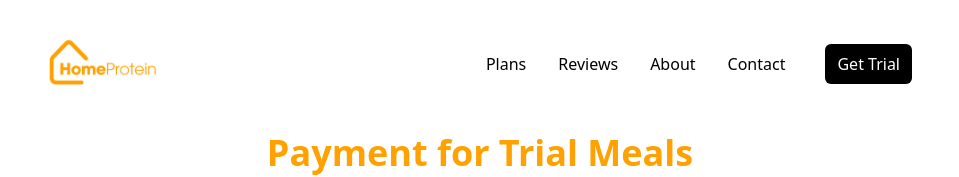
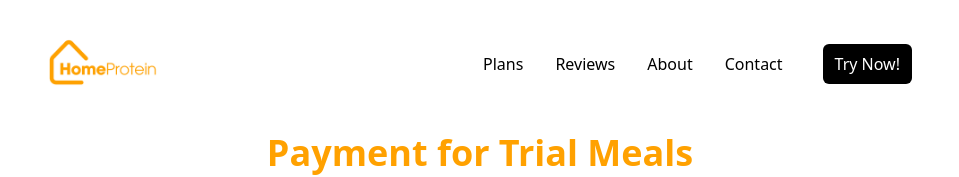
Before and after one commit to DanishQ1011/homeprotein, a Next.js app: page /payment in a window 1280 px wide. Shown: the top 177 px of the page, without its empty margins (160-1119 px from the left). Built offline with nearby package versions, Linux system fonts and the light colour scheme.

Commit message:
data updated

```diff
--- a/src/components/Navbar.jsx
+++ b/src/components/Navbar.jsx
@@ -38,7 +38,7 @@ export default function Navbar(){
 
                     <a href="https://show.forms.app/devnm21/subscription-trial" target="_blank" rel="noopener noreferrer">
                         <button className="px-3 py-2 bg-black text-white rounded-md">
-                        Get Trial
+                            Try Now!
                         </button>
                     </a>
                 </div>
@@ -72,7 +72,7 @@ export default function Navbar(){
                 </ol>
                 <a href="https://show.forms.app/devnm21/subscription-trial" target="_blank" rel="noopener noreferrer">
                     <button className="mt-6 px-3 py-2 w-full bg-black text-white rounded-md">
-                    Get Trial
+                        Try Now!
                     </button>
                 </a>
                 </div>
--- a/src/components/Plans2.jsx
+++ b/src/components/Plans2.jsx
@@ -40,13 +40,13 @@ export default function Plan(){
                     <div className="flex flex-col gap-3 items-center">
                         <h1 className="text-primary2 text-[24px] font-semibold">Monthly Plan</h1>
                         <p className="text-primary2">Fueling Your Week with Protein.</p>
-                        <h1 className="mt-4 text-[32px] font-semibold text-primary2">₹6,000<span className="text-[16px] font-normal">/ month</span> </h1>
+                        <h1 className="mt-4 text-[32px] font-semibold text-primary2">₹5,899<span className="text-[16px] font-normal">/ month</span> </h1>
                     </div>
                     <div className="mt-5">
                     <ul className="list-none text-sm text-primary2 leading-[2]">
                             <li className="flex items-center"><Image src={checkmark} alt="check" className="stroke-orange-300"/><span className="ml-2">30 meals</span></li>
-                            <li className="flex items-center"><Image src={checkmark} alt="check" className="stroke-orange-300"/><span className="ml-2">₹200 per meal </span></li>
-                            <li className="flex items-center"><Image src={checkmark} alt="check" className="stroke-orange-300"/><span className="ml-2">Both Lunch and Dinner at ₹12,000</span></li>
+                            <li className="flex items-center"><Image src={checkmark} alt="check" className="stroke-orange-300"/><span className="ml-2">₹196 per meal </span></li>
+                            <li className="flex items-center"><Image src={checkmark} alt="check" className="stroke-orange-300"/><span className="ml-2">Both Lunch and Dinner at ₹9,899</span></li>
                             <li className="flex items-center"><Image src={checkmark} alt="check" className="stroke-orange-300"/><span className="ml-2">40gm+ protein per meal</span></li>
                             <li className="flex items-center"><Image src={checkmark} alt="check" className="stroke-orange-300"/><span className="ml-2">Super protein at extra ₹60 per meal (+30g protien)</span></li>
                             <li className="flex items-center"><Image src={checkmark} alt="check" className="stroke-orange-300"/><span className="ml-2">Delivery charges included</span></li>
```
